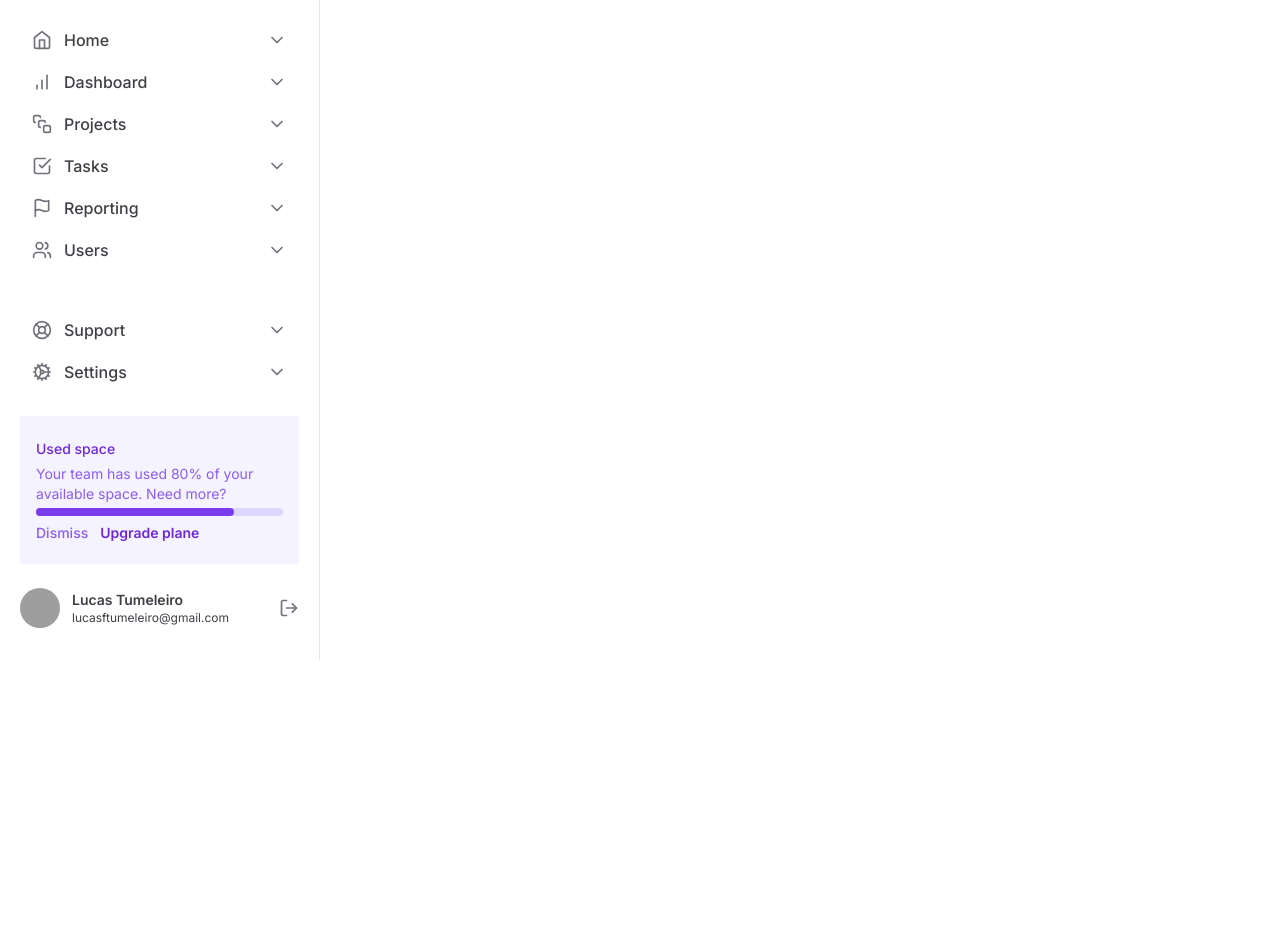
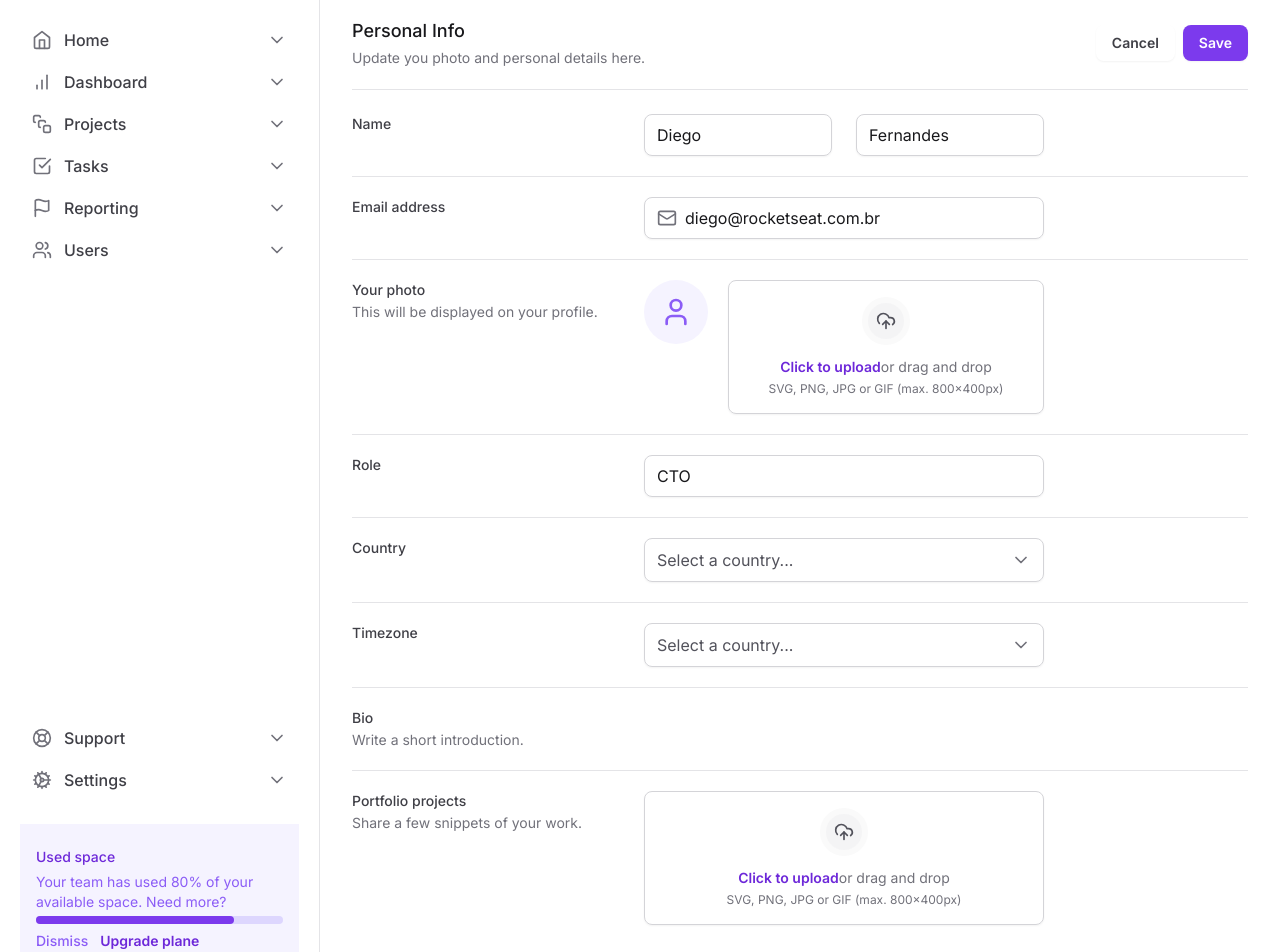
Before and after one commit to lucastumeleiro/tailwind-next-tests, a Next.js app: page / in a window 1280 px wide. Shown: the part 140-1092 px from the top of the page. Before the commit the page ends 800 px from the top, so only its background shows below. Built offline with nearby package versions, Linux system fonts and the light colour scheme; grey boxes are pictures that could not be loaded.

Commit message:
#feat: work in form

```diff
--- a/src/app/page.tsx
+++ b/src/app/page.tsx
@@ -1,4 +1,9 @@
+import { FileInput } from '@/components/FileInput'
+import { Input } from '@/components/Input'
+import { Select } from '@/components/Select'
+import { SelectItem } from '@/components/Select/SelectItem'
 import { SettingsTabs } from '@/components/SettingsTabs'
+import { Mail } from 'lucide-react'
 
 export default function Home() {
   return (
@@ -6,6 +11,173 @@
       <h1 className="text-3xl font-medium text-zinc-900">Settings</h1>
 
       <SettingsTabs />
+
+      <div className="mt-6 flex flex-col">
+        <div className="flex items-center justify-between border-b border-zinc-200 pb-5">
+          <div className="space-y-1">
+            <h2 className="text-lg font-medium text-zinc-900">Personal Info</h2>
+            <span className="text-sm text-zinc-500">
+              Update you photo and personal details here.
+            </span>
+          </div>
+          <div className="flex items-center gap-2">
+            <button
+              type="button"
+              className="rounded-lg border-zinc-300 px-4 py-2 text-sm font-semibold text-zinc-700 shadow-sm hover:bg-zinc-100"
+            >
+              Cancel
+            </button>
+            <button
+              type="submit"
+              form="id-settings"
+              className="rounded-lg bg-violet-600 px-4 py-2 text-sm font-semibold text-white shadow-sm hover:bg-violet-700"
+            >
+              Save
+            </button>
+          </div>
+        </div>
+      </div>
+
+      <form
+        id="id-settings"
+        className="mt-6 flex w-full flex-col gap-5 divide-y divide-zinc-200"
+      >
+        <div className="grid-cols-form grid gap-3">
+          <label
+            htmlFor="id-firstName"
+            className="text-sm font-medium text-zinc-700"
+          >
+            Name
+          </label>
+          <div className="grid grid-cols-2 gap-6">
+            <Input.Root>
+              <Input.Control id="id-firstName" defaultValue="Diego" />
+            </Input.Root>
+
+            <Input.Root>
+              <Input.Control defaultValue="Fernandes" />
+            </Input.Root>
+          </div>
+        </div>
+
+        <div className="grid-cols-form grid gap-3 pt-5">
+          <label
+            htmlFor="id-email"
+            className="text-sm font-medium text-zinc-700"
+          >
+            Email address
+          </label>
+          <Input.Root>
+            <Input.Prefix>
+              <Mail className="h-5 w-5 text-zinc-500" />
+            </Input.Prefix>
+            <Input.Control
+              id="id-email"
+              type="email"
+              defaultValue="diego@rocketseat.com.br"
+            />
+          </Input.Root>
+        </div>
+
+        <div className="grid-cols-form grid gap-3 pt-5">
+          <label
+            htmlFor="id-photo"
+            className="text-sm font-medium text-zinc-700"
+          >
+            Your photo
+            <span className="mt-0.5 block text-sm font-normal text-zinc-500">
+              This will be displayed on your profile.
+            </span>
+          </label>
+
+          <FileInput.Root className="flex items-start gap-5">
+            <FileInput.ImagePreview />
+            <FileInput.Trigger />
+            <FileInput.Control />
+          </FileInput.Root>
+        </div>
+
+        <div className="grid-cols-form grid gap-3 pt-5">
+          <label
+            htmlFor="id-role"
+            className="text-sm font-medium text-zinc-700"
+          >
+            Role
+          </label>
+          <Input.Root>
+            <Input.Control id="id-role" defaultValue="CTO" />
+          </Input.Root>
+        </div>
+
+        <div className="grid-cols-form grid gap-3 pt-5">
+          <label
+            htmlFor="id-country"
+            className="text-sm font-medium text-zinc-700"
+          >
+            Country
+          </label>
+          <Select placeholder="Select a country...">
+            <SelectItem value="br" text="Brazil" />
+            <SelectItem value="us" text="United States" />
+          </Select>
+        </div>
+
+        <div className="grid-cols-form grid gap-3 pt-5">
+          <label
+            htmlFor="id-timezone"
+            className="text-sm font-medium text-zinc-700"
+          >
+            Timezone
+          </label>
+          <Select placeholder="Select a country...">
+            <SelectItem value="utc8" text="Pacific Standard Time (UTC-08:00)" />
+            <SelectItem value="utc3" text="America - São Paulo (UTC-03:00)" />
+          </Select>
+        </div>
+
+        <div className="grid-cols-form grid gap-3 pt-5">
+          <label htmlFor="id-bio" className="text-sm font-medium text-zinc-700">
+            Bio
+            <span className="mt-0.5 block text-sm font-normal text-zinc-500">
+              Write a short introduction.
+            </span>
+          </label>
+          <div />
+        </div>
+
+        <div className="grid-cols-form grid gap-3 pt-5">
+          <label
+            htmlFor="id-projects"
+            className="text-sm font-medium text-zinc-700"
+          >
+            Portfolio projects
+            <span className="mt-0.5 block text-sm font-normal text-zinc-500">
+              Share a few snippets of your work.
+            </span>
+          </label>
+          <FileInput.Root>
+            <FileInput.Trigger />
+            <FileInput.FileList />
+            <FileInput.Control multiple />
+          </FileInput.Root>
+          <div />
+        </div>
+
+        <div className="flex items-center justify-end gap-2 pt-5">
+          <button
+            type="button"
+            className="rounded-lg border border-zinc-300 px-4 py-2 text-sm font-semibold text-zinc-700 shadow-sm hover:bg-zinc-50"
+          >
+            Cancel
+          </button>
+          <button
+            type="submit"
+            className="rounded-lg bg-violet-600 px-4 py-2 text-sm font-semibold text-white shadow-sm hover:bg-violet-700"
+          >
+            Save
+          </button>
+        </div>
+      </form>
     </>
   )
 }
```
Also changed, not shown: package.json (+4 -3 lines), 1 other file (tests, documents, lock files or other folders).
